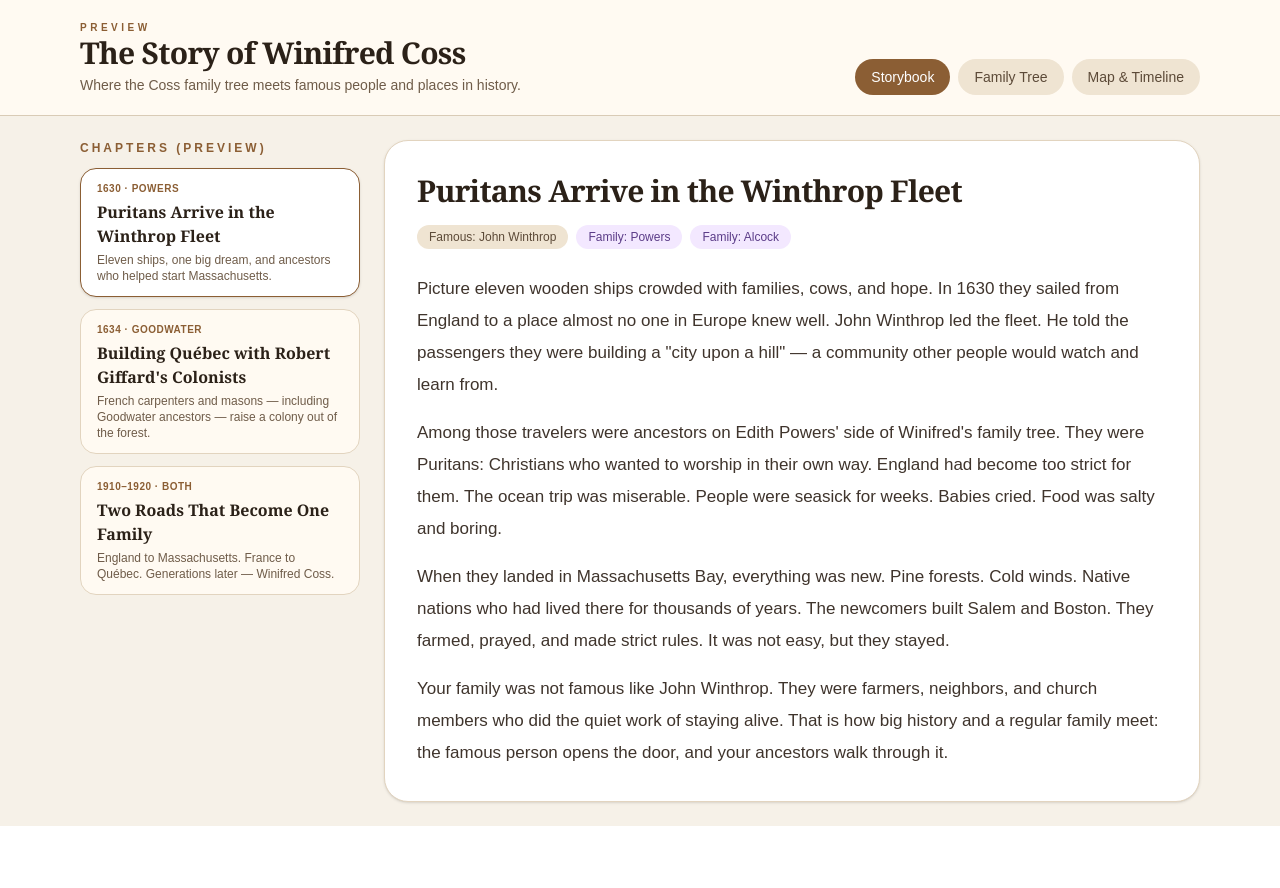
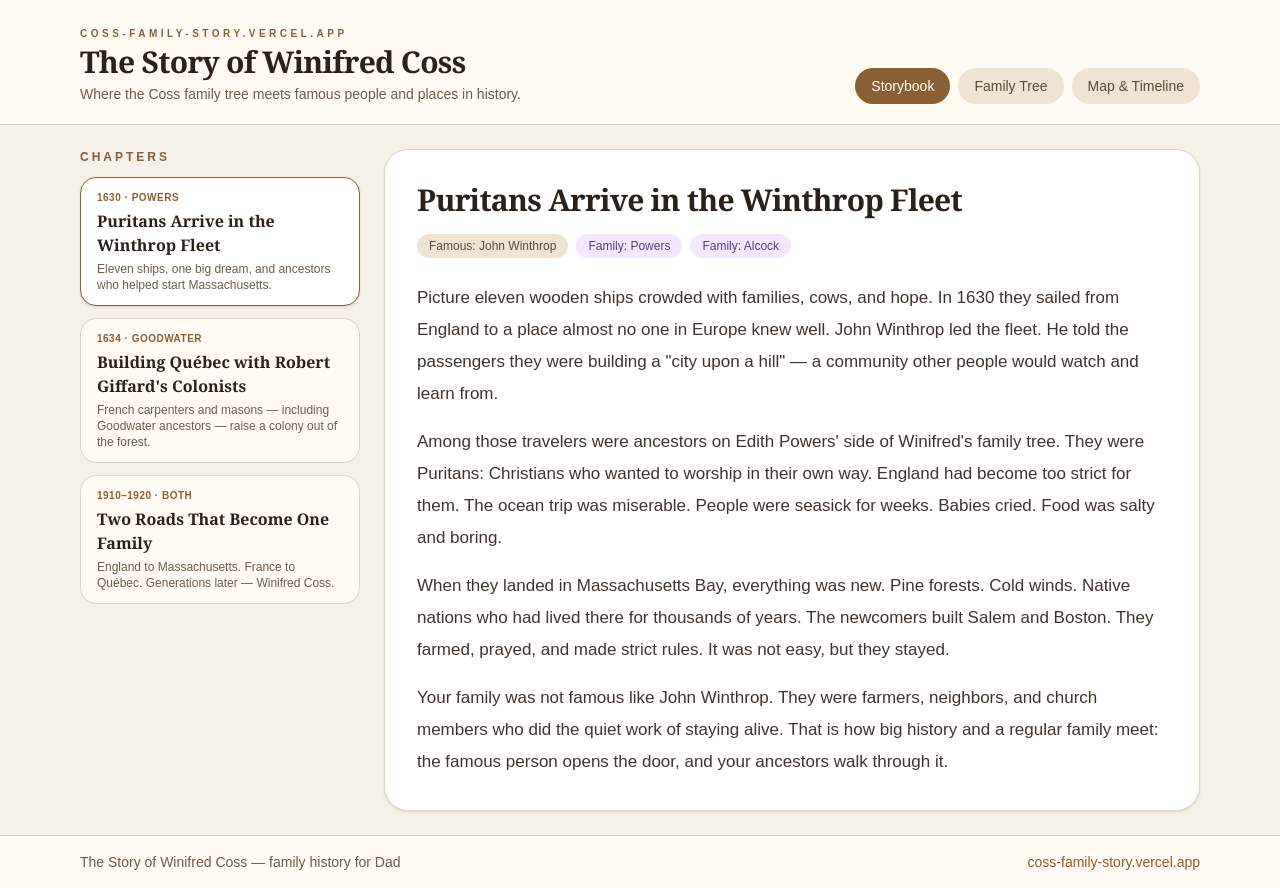
Before and after one commit to Coachjohnepop/Popham_family, a Next.js app: page / in a window 1280 px wide. Before the commit the page ends 826 px from the top, so only its background shows below. Built offline with nearby package versions, Linux system fonts and the light colour scheme.

Commit message:
chore: publish live site and link canonical URL everywhere
Point metadata, header, footer, README, and package.json at
https://coss-family-story.vercel.app/

```diff
--- a/app/layout.tsx
+++ b/app/layout.tsx
@@ -1,5 +1,6 @@
 import type { Metadata } from "next";
 import { Geist, Geist_Mono } from "next/font/google";
+import { SITE_URL } from "@/lib/site";
 import "./globals.css";
 
 const geistSans = Geist({
@@ -13,9 +14,19 @@ const geistMono = Geist_Mono({
 });
 
 export const metadata: Metadata = {
+  metadataBase: new URL(SITE_URL),
   title: "The Story of Winifred Coss",
   description:
-    "A family history storybook and interactive map — where the Coss family tree meets famous moments in history.",
+    "A family history storybook, family tree, and interactive map — where the Coss family tree meets famous moments in history.",
+  alternates: { canonical: "/" },
+  openGraph: {
+    title: "The Story of Winifred Coss",
+    description:
+      "Family history storybook, family tree chart, and map & timeline — Powers and Goodwater branches to Winifred Eloise Coss.",
+    url: SITE_URL,
+    siteName: "The Story of Winifred Coss",
+    type: "website",
+  },
 };
 
 export default function RootLayout({
--- a/components/AppTabs.tsx
+++ b/components/AppTabs.tsx
@@ -4,6 +4,7 @@ import { useState } from "react";
 import StoryView from "@/components/StoryView";
 import MapTimelineView from "@/components/MapTimelineView";
 import FamilyTreeView from "@/components/FamilyTreeView";
+import { SITE_URL } from "@/lib/site";
 
 const TABS = [
   { id: "story", label: "Storybook" },
@@ -19,9 +20,12 @@ export default function AppTabs() {
       <header className="border-b border-[#d9cbb6] bg-[#fffaf2]">
         <div className="mx-auto flex max-w-6xl flex-col gap-4 px-4 py-5 sm:flex-row sm:items-end sm:justify-between">
           <div>
-            <p className="text-[10px] font-semibold uppercase tracking-[0.35em] text-[#8b5e34]">
-              Preview
-            </p>
+            <a
+              href={SITE_URL}
+              className="text-[10px] font-semibold uppercase tracking-[0.35em] text-[#8b5e34] hover:text-[#6f4a28]"
+            >
+              coss-family-story.vercel.app
+            </a>
             <h1 className="font-serif text-2xl font-semibold tracking-tight sm:text-3xl">
               The Story of Winifred Coss
             </h1>
@@ -53,6 +57,18 @@ export default function AppTabs() {
         {tab === "tree" && <FamilyTreeView />}
         {tab === "map" && <MapTimelineView />}
       </main>
+
+      <footer className="border-t border-[#d9cbb6] bg-[#fffaf2]">
+        <div className="mx-auto flex max-w-6xl flex-col gap-2 px-4 py-4 text-sm text-[#6f5c49] sm:flex-row sm:items-center sm:justify-between">
+          <p>The Story of Winifred Coss — family history for Dad</p>
+          <a
+            href={SITE_URL}
+            className="font-medium text-[#8b5e34] hover:text-[#6f4a28]"
+          >
+            {SITE_URL.replace("https://", "")}
+          </a>
+        </div>
+      </footer>
     </div>
   );
 }
--- a/components/StoryView.tsx
+++ b/components/StoryView.tsx
@@ -18,7 +18,7 @@ export default function StoryView() {
     <div className="grid gap-6 lg:grid-cols-[280px_1fr]">
       <aside className="space-y-3">
         <p className="text-xs font-semibold uppercase tracking-[0.25em] text-[#8b5e34]">
-          Chapters (preview)
+          Chapters
         </p>
         {stories.map((story) => (
           <button
--- /dev/null
+++ b/lib/site.ts
@@ -0,0 +1 @@
+export const SITE_URL = "https://coss-family-story.vercel.app";
--- a/package.json
+++ b/package.json
@@ -2,6 +2,7 @@
   "name": "coss-family-story",
   "version": "0.1.0",
   "private": true,
+  "homepage": "https://coss-family-story.vercel.app/",
   "scripts": {
     "dev": "next dev",
     "build": "next build",
```
Also changed, not shown: 1 other file (tests, documents, lock files or other folders).
